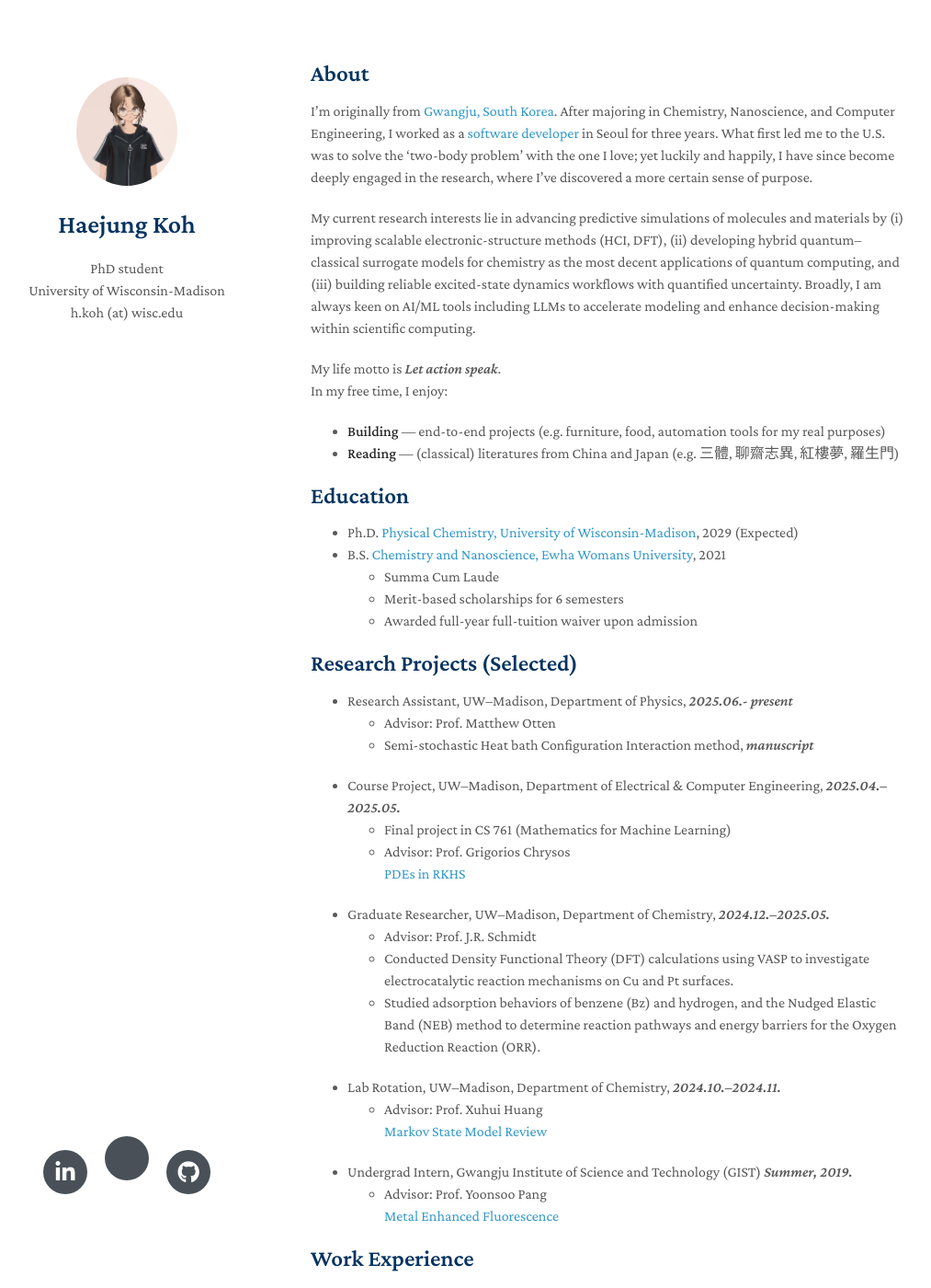
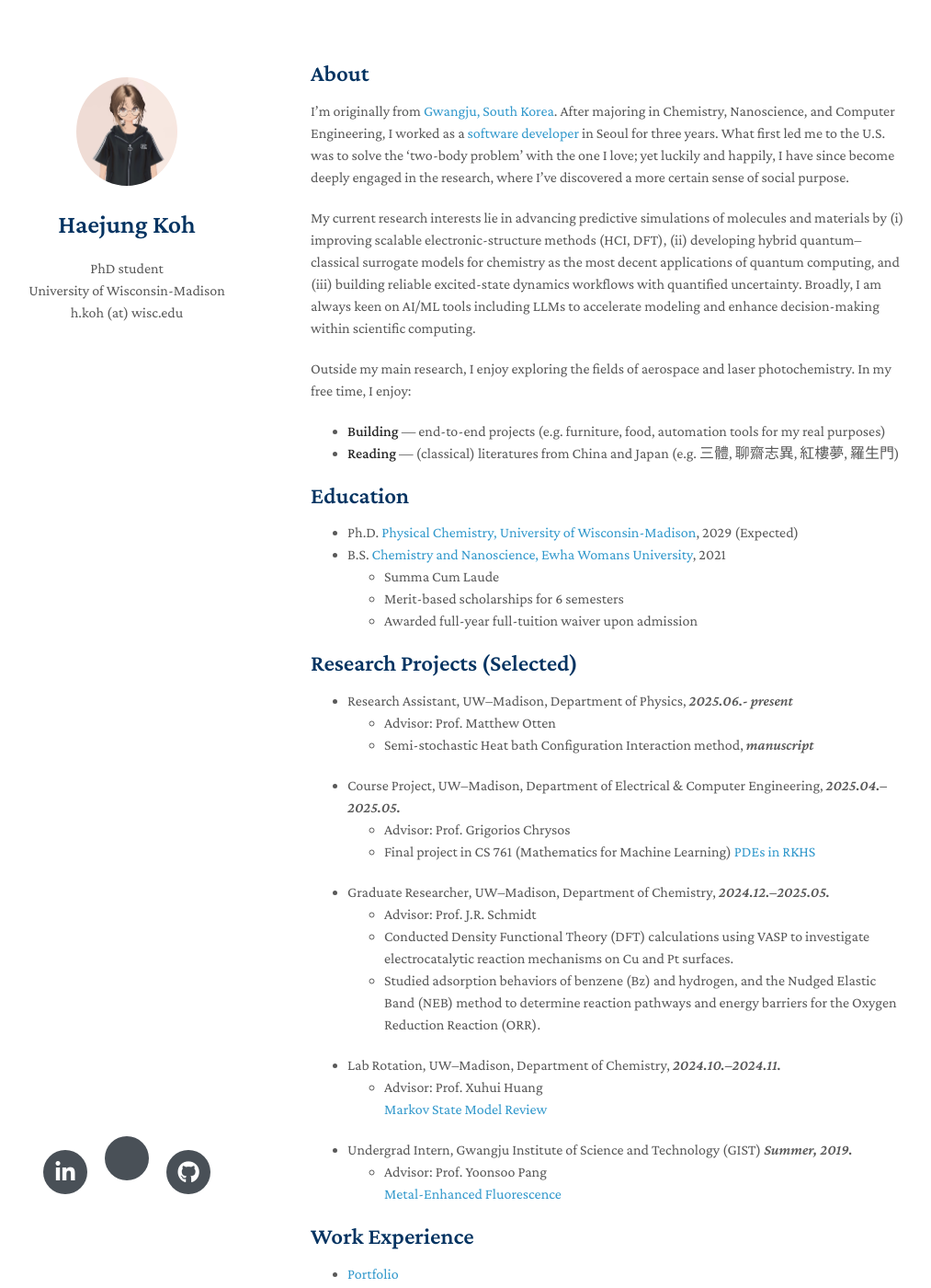
Before and after one commit to MaximHelio/MaximHelio.github.io, a Jekyll site: the page built from index.md, in a window 1280 px wide and 1400 px high. Shown: the whole window at 92% size, without its empty margins (132-1145 px from the left). Built offline with Jekyll 4.4.1, drawn with Linux system fonts in a browser that asks for light colours; nearby versions of some CDN libraries; a style sheet for code colours, icons or effects is not loaded; our own code applies the rules of GitHub Pages for plain Markdown files.

Commit message:
Add first commit

```diff
--- a/index.md
+++ b/index.md
@@ -3,11 +3,11 @@ layout: homepage
 ---
 ## About
 
-I’m originally from [Gwangju, South Korea](https://en.wikipedia.org/wiki/Gwangju). After majoring in Chemistry, Nanoscience, and Computer Engineering, I worked as a [software developer](./assets/Portfolio.pdf) in Seoul for three years. What first led me to the U.S. was to solve the ‘two-body problem’ with the one I love; yet luckily and happily, I have since become deeply engaged in the research, where I've discovered a more certain sense of purpose.
+I’m originally from [Gwangju, South Korea](https://en.wikipedia.org/wiki/Gwangju). After majoring in Chemistry, Nanoscience, and Computer Engineering, I worked as a [software developer](./assets/Portfolio.pdf) in Seoul for three years. What first led me to the U.S. was to solve the ‘two-body problem’ with the one I love; yet luckily and happily, I have since become deeply engaged in the research, where I've discovered a more certain sense of social purpose.
 
 My current research interests lie in advancing predictive simulations of molecules and materials by (i) improving scalable electronic-structure methods (HCI, DFT), (ii) developing hybrid quantum–classical surrogate models for chemistry as the most decent applications of quantum computing, and (iii) building reliable excited-state dynamics workflows with quantified uncertainty. Broadly, I am always keen on AI/ML tools including LLMs to accelerate modeling and enhance decision-making within scientific computing.
 
-My life motto is *Let action speak*.\\
+Outside my main research, I enjoy exploring the fields of aerospace and laser photochemistry.
 In my free time, I enjoy:
 - **Building** — end-to-end projects (e.g. furniture, food, automation tools for my real purposes)
 - **Reading** — (classical) literatures from China and Japan (e.g. 三體, 聊齋志異, 紅樓夢, 羅生門)
@@ -24,8 +24,8 @@ In my free time, I enjoy:
   - Advisor: Prof. Matthew Otten
   - Semi-stochastic Heat bath Configuration Interaction method, *manuscript*
 - Course Project, UW–Madison, Department of Electrical & Computer Engineering, *2025.04.–2025.05.*
+  - Advisor: Prof. Grigorios Chrysos
   - Final project in CS 761 (Mathematics for Machine Learning)
-  - Advisor: Prof. Grigorios Chrysos
   [PDEs in RKHS](./assets/PDE_RKHS.pdf)
 - Graduate Researcher, UW–Madison, Department of Chemistry, *2024.12.–2025.05.*
   - Advisor: Prof. J.R. Schmidt
@@ -36,7 +36,7 @@ In my free time, I enjoy:
   [Markov State Model Review](./assets/MSM.pdf)
 - Undergrad Intern, Gwangju Institute of Science and Technology (GIST) *Summer, 2019.*
   - Advisor: Prof. Yoonsoo Pang
-  [Metal Enhanced Fluorescence](./assets/MEF_THEORY.pdf)
+  [Metal-Enhanced Fluorescence](./assets/MEF_THEORY.pdf)
 
 
 ## Work Experience
```
